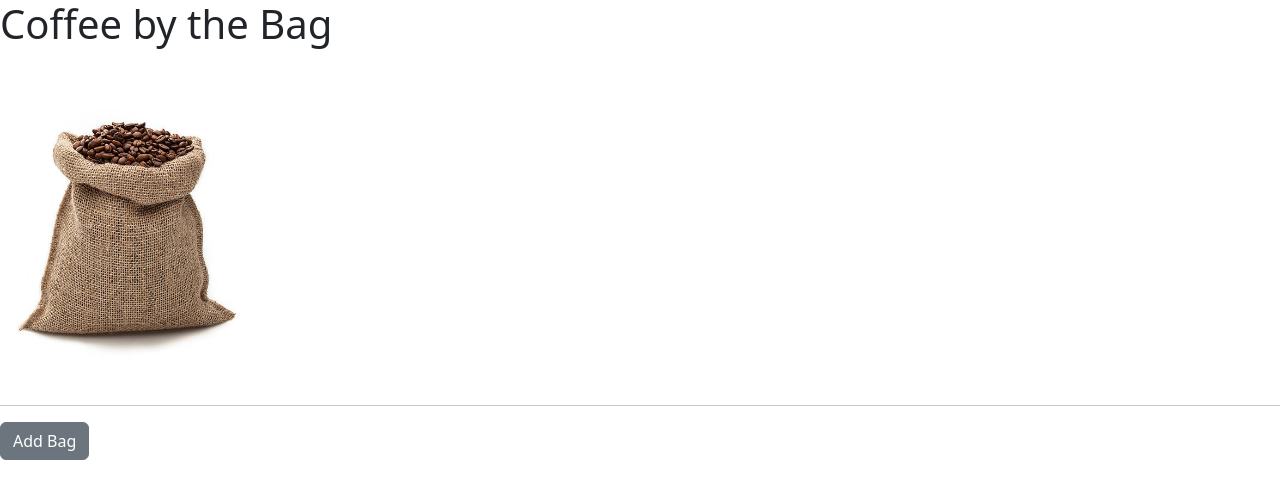
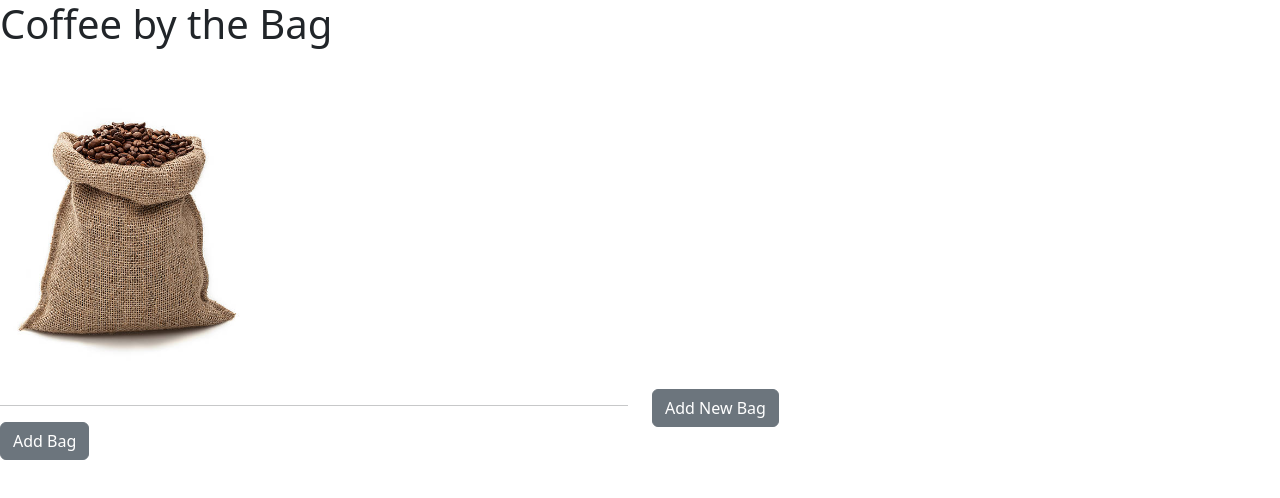
Before and after one commit to MaxBetich/inventory-tracker, a React (Create React App) app: page / in a window 1280 px wide. Shown: the top 498 px of the page. Built offline with nearby package versions, Linux system fonts and the light colour scheme.

Commit message:
update bagcontrol with multi-column styling

```diff
--- a/src/components/BagControl.js
+++ b/src/components/BagControl.js
@@ -3,6 +3,7 @@ import NewBagForm from './NewBagForm';
 import BagList from './BagList';
 import BagDetail from './BagDetail';
 import PropTypes from "prop-types";
+import '/node_modules/bootstrap/dist/css/bootstrap.css';
 import { Button } from 'react-bootstrap';
 
 class BagControl extends React.Component {
@@ -58,7 +59,7 @@ class BagControl extends React.Component {
 
   render(){
     let currentlyVisibleState = null;
-    let buttonText = null;
+    let buttonText = "Add New Bag";
 
     if (this.state.selectedBag != null) {
       currentlyVisibleState = <BagDetail bag = {this.state.selectedBag} onBagSale={this.handleSellingBag} onClickingDelete={this.handleDeletingBag}/>;
@@ -66,14 +67,25 @@ class BagControl extends React.Component {
     } else if (this.state.formVisibleOnPage) {
       currentlyVisibleState = <NewBagForm onNewBagCreation={this.handleAddingNewBagToList} />;
       buttonText = "Return to Bag List";
-    } else {
-      currentlyVisibleState = <BagList bagList={this.state.mainBagList} onBagSelection={this.handleChangingSelectedBag} />;
-      buttonText = "Add Bag";
     }
+    // else {
+    //   currentlyVisibleState = <BagList bagList={this.state.mainBagList} onBagSelection={this.handleChangingSelectedBag} />;
+    //   buttonText = "Add Bag";
+    // }
     return (
       <React.Fragment>
-        {currentlyVisibleState}
-        <Button className='btn-secondary' onClick={this.handleClick}>{buttonText}</Button>
+        <div class="container-text-center">
+          <div class="row">
+            <div class="col">
+              <BagList bagList={this.state.mainBagList} onBagSelection={this.handleChangingSelectedBag} />
+              <Button className='btn-secondary' onClick={this.handleClick}>Add Bag</Button>
+            </div>
+            <div class="col">
+              {currentlyVisibleState}
+              <Button className='btn-secondary' onClick={this.handleClick}>{buttonText}</Button>
+            </div>
+          </div>
+        </div>
       </React.Fragment>
     );
   }
```
